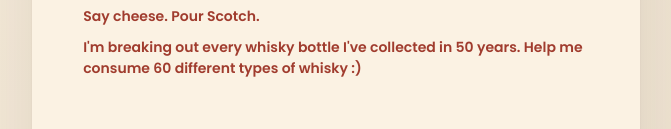
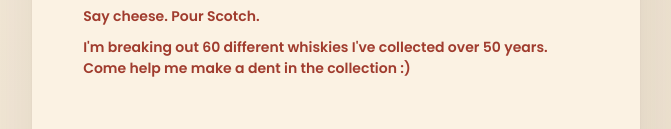
Before and after one commit to stevenloewy1-wq/loewy50, a plain HTML site: page index.html in a window 1280 px wide. Shown: the part 658-787 px from the top of the page, without its empty margins (304-975 px from the left). Drawn offline with Linux system fonts and the light colour scheme.

Commit message:
Highlight 50 years of whisky collecting

```diff
--- a/index.html
+++ b/index.html
@@ -29,7 +29,7 @@
         >
         <figcaption>
           <p>Say cheese. Pour Scotch.</p>
-          <p class="whisky-note">I'm breaking out every whisky bottle I've collected in 50 years. Help me consume 60 different types of whisky :)</p>
+          <p class="whisky-note">I'm breaking out 60 different whiskies I've collected over 50 years. Come help me make a dent in the collection :)</p>
         </figcaption>
       </figure>
     </header>
```
